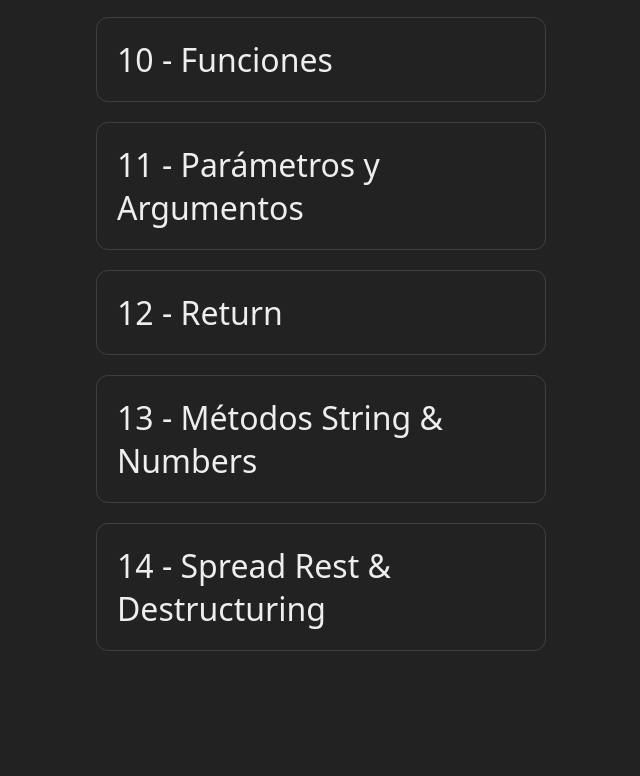
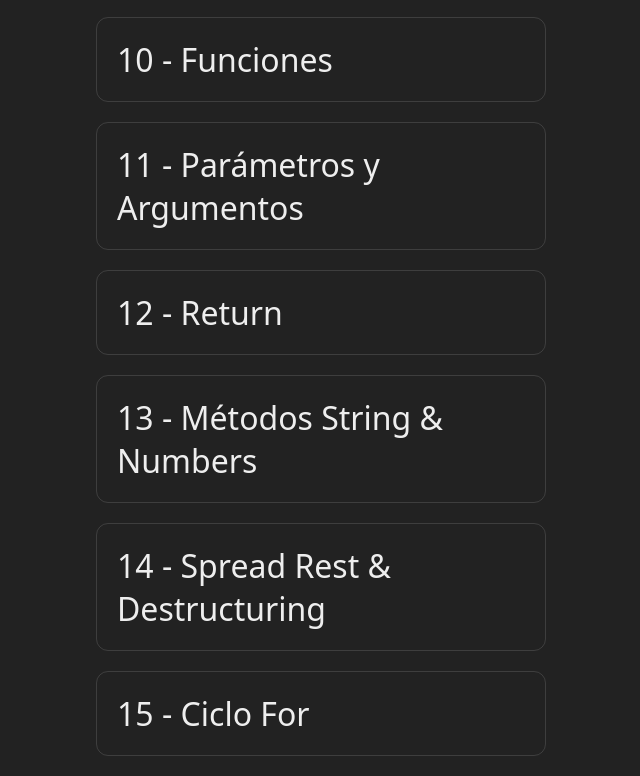
Before and after one commit to Sebastian-Prieto/javascript, a website built with Vite: page JavaScript2023/01-Introducción/introduccion.html in a window 1280 px wide. Shown: the part 991-1767 px from the top of the page, without its empty margins (319-959 px from the left). Before the commit the page ends 1662 px from the top, so only its background shows below. Built offline with nearby package versions, Linux system fonts and the light colour scheme.

Commit message:
Add cicle for exercises

```diff
--- /dev/null
+++ b/JavaScript2023/01-Introducción/For/for.css
@@ -0,0 +1,63 @@
+* {
+    box-sizing: border-box;
+    margin: 0;
+    padding: 0;
+}
+
+body {
+    background: #222222;
+    color: #eeeeee;
+    font-family: system-ui;
+    width: 100%;
+    min-height: 100vh;
+    display: flex;
+    align-items: center;
+    flex-direction: column;
+}
+
+h1 {
+    font-size: 3rem;
+    text-align: center;
+    font-weight: 700;
+    margin: 20px;
+}
+
+
+ul {
+    list-style-type: none;
+}
+
+li {
+    font-size: 2rem;
+    border: 1px solid #eeeeee23;
+    border-radius: 12px;
+    margin: 20px;
+    padding: 20px;
+    width: 450px;
+}
+
+a {
+    text-decoration: none;
+    color: #eeeeee;
+}
+
+a:hover {
+    opacity: 0.2;
+    transition: 0.3s;
+}
+
+button {
+	border: none;
+	background: #2553df;
+	font-family: system-ui;
+	font-size: 22px;
+	cursor: pointer;
+	border-radius: 10px;
+	color: #fff;
+	padding: 14px 28px;
+	margin-bottom: 20px;
+}
+
+button:hover {
+	background: #1942be;
+}
--- a/JavaScript2023/01-Introducción/introduccion.html
+++ b/JavaScript2023/01-Introducción/introduccion.html
@@ -24,6 +24,7 @@
             <li><a href="Return/return.html">12 - Return</a></li>
             <li><a href="MetTxtNum/metodos.html">13 - Métodos String & Numbers</a></li>
             <li><a href="SpreadRestDest/spread-rest-dest.html">14 - Spread Rest & Destructuring</a></li>
+            <li><a href="For/for.html">15 - Ciclo For</a></li>
         </ul>
     </nav>
 </body>
```
Also changed, not shown: JavaScript2023/01-Introducción/For/for.html (added, +14 -0 lines), JavaScript2023/01-Introducción/For/for.js (added, +27 -0 lines).
